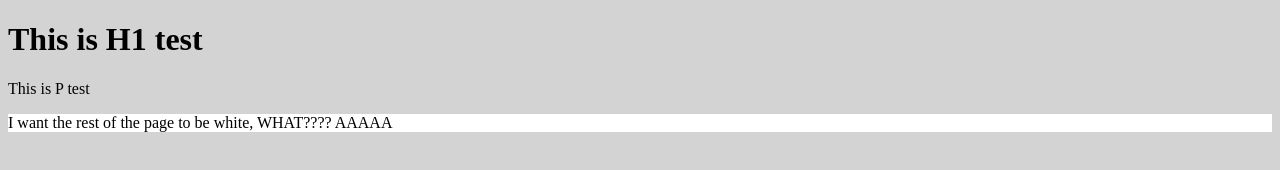
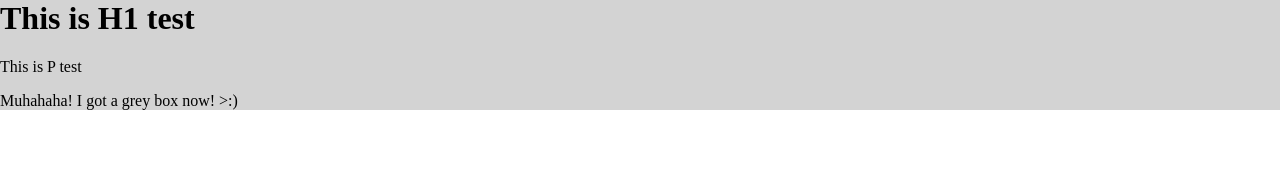
Before and after one commit to Tristan-Kendall/Tristan-Kendall.github.io, a plain HTML site: page index.html in a window 1280 px wide. Drawn offline with Linux system fonts and the light colour scheme.

Commit message:
I got dat grey box. Margin fixed. Haha! >:)

```diff
--- a/index.html
+++ b/index.html
@@ -4,13 +4,12 @@
     <link rel="stylesheet" href="styles.css"
     </head>
 
-    <body>
+<body>
+    <div>
     <h1>This is H1 test</h1>
     <p>This is P test</p>
-    </body>
-
-<div>
-    <p>I want the rest of the page to be white, WHAT???? AAAAA</p>
-</div>
+    <p>Muhahaha! I got a grey box now! >:)</p>
+    </div>
+</body>
 
 </html>
--- a/styles.css
+++ b/styles.css
@@ -1,10 +1,12 @@
 body {
+    margin: 0;
+    margin-block-start: 0;
+}
+div{
     background-color: lightgrey;
-    width: auto;
-    max-height: 30px;
+    max-height: auto;
 
 }
-div{
-    background-color: white;
-    max-height: auto;
+h1{
+    margin-block-start: 0;
 }
```
